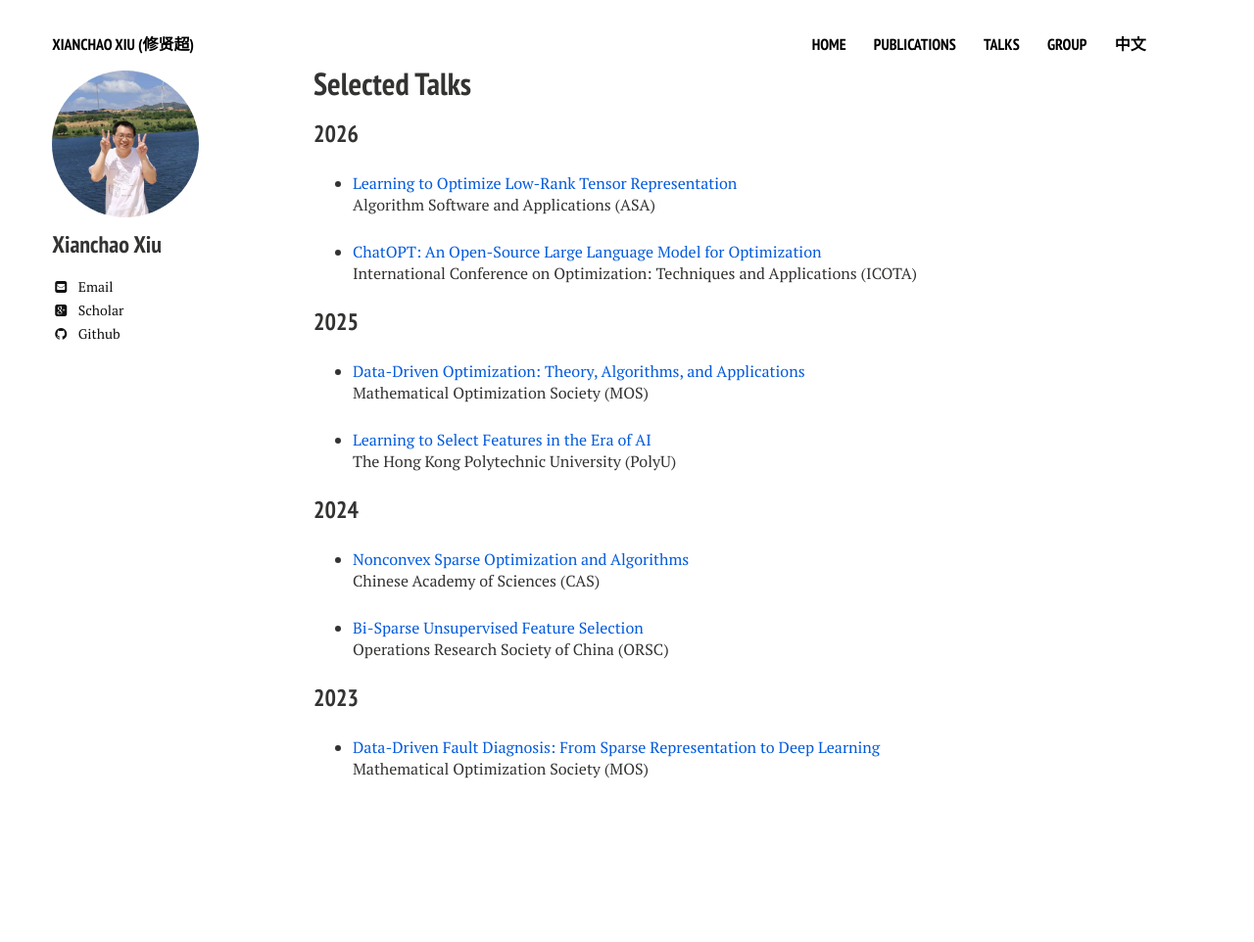
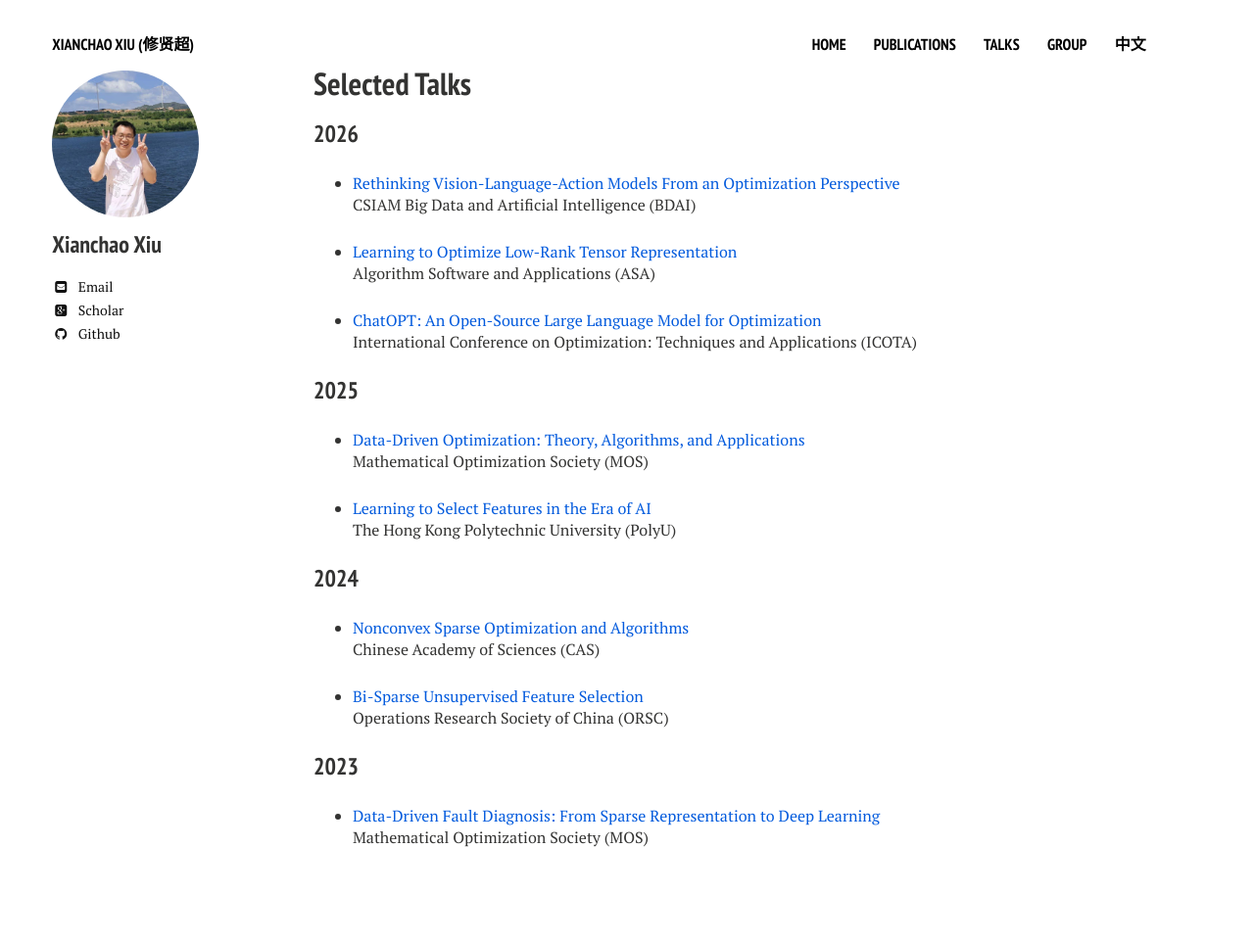
Before and after one commit to xianchaoxiu/xianchaoxiu.github.io, a Jekyll site: the page built from talks/index.md, in a window 1280 px wide. Shown: the whole page at 98% size. Built offline with Jekyll 4.4.1, drawn with Linux system fonts in a browser that asks for light colours; nearby versions of some CDN libraries; before the commit the page ends 900 px from its top, so only the background shows below that.

Commit message:
Update index.md

```diff
--- a/talks/index.md
+++ b/talks/index.md
@@ -10,6 +10,8 @@ share: false
 
 
 ### 2026
+* <a href="../talks/2026-BDAI.pdf" class="textlink" target="_blank"> Rethinking Vision-Language-Action Models From an Optimization Perspective </a> <br>
+CSIAM Big Data and Artificial Intelligence (BDAI) <br>
 
 * <a href="../talks/2026-ASA.pdf" class="textlink" target="_blank"> Learning to Optimize Low-Rank Tensor Representation </a> <br>
 Algorithm Software and Applications (ASA) <br>
```
